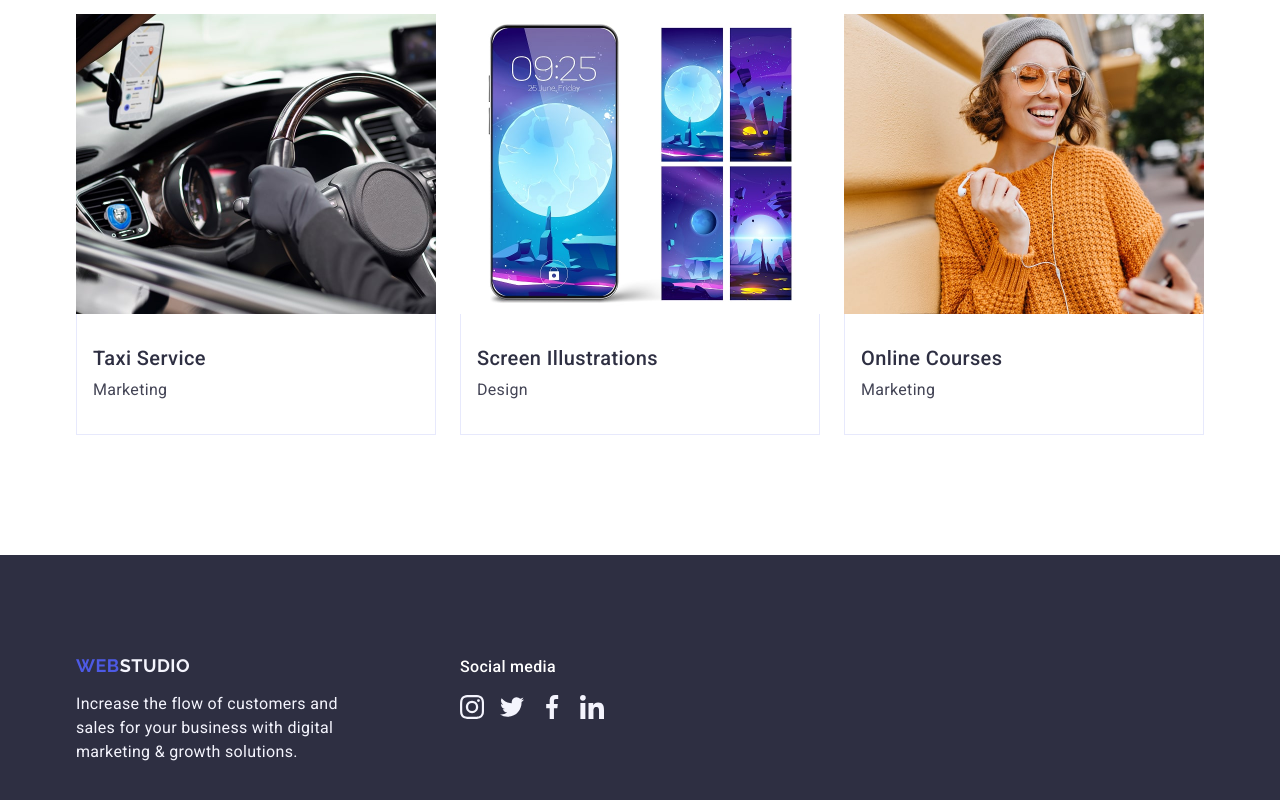
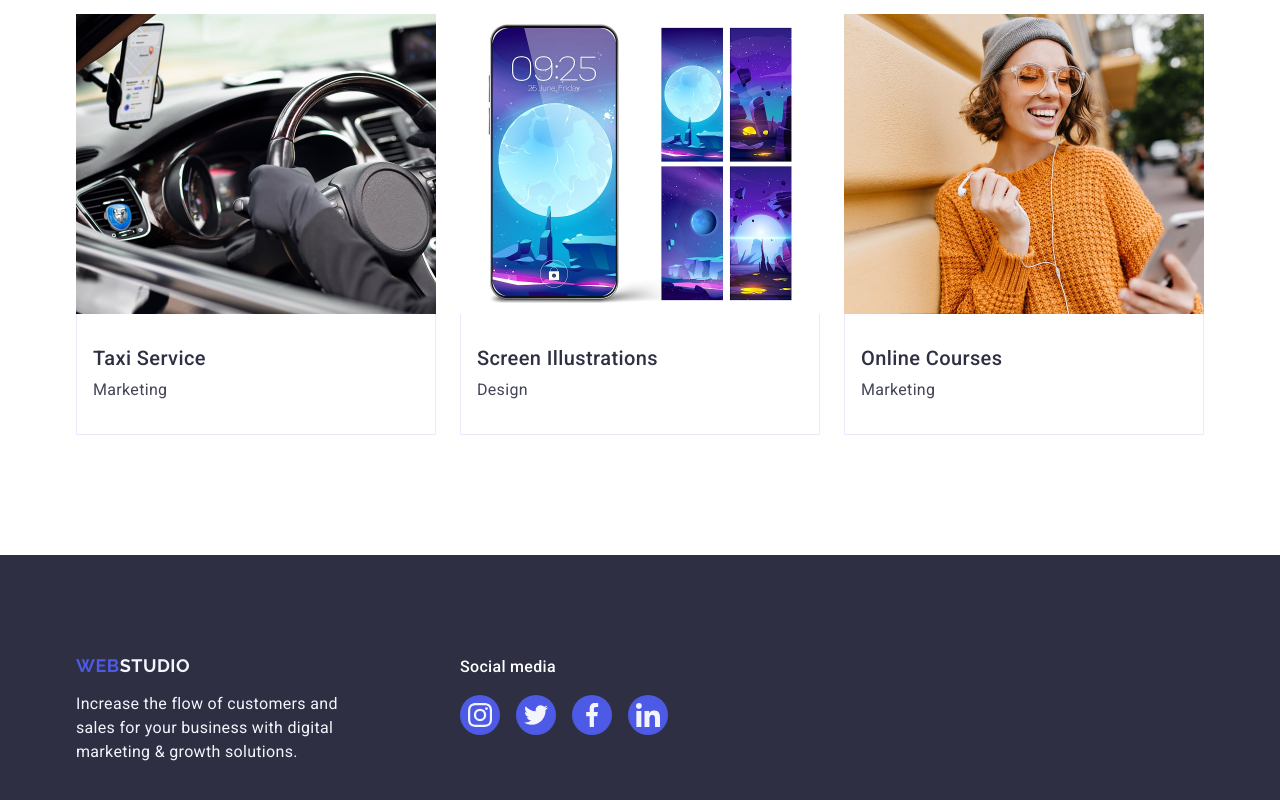
Before and after one commit to NataliMisailova/goit-markup-hw-04, a plain HTML site: page index.html in a window 1280 px wide. Shown: the part 2604-3404 px from the top of the page. Drawn offline with nearby package versions, Linux system fonts and the light colour scheme.

Commit message:
update hw4

```diff
--- a/index.html
+++ b/index.html
@@ -438,24 +438,32 @@
           <p class="footer-media-text">Social media</p>
           <ul class="footer-list-icon">
             <li class="footer-item">
-              <svg class="footer-icon" width="24" height="24">
+              <a class="footer-link" href=""
+                      ><svg class="footer-icon" width="24" height="24">
                         <use href="./images/icons.svg#icon-instagram"></use>
                       </svg>
+                    </a>
                   </li>
-            <li class="footer-item">
-              <svg class="footer-icon" width="24" height="24">
+                  <li>
+                    <a class="footer-link" href=""
+                      ><svg class="footer-icon" width="24" height="24">
                         <use href="./images/icons.svg#icon-twitter"></use>
                       </svg>
+                    </a>
                   </li>
                   <li>
-              <svg class="footer-icon" width="24" height="24">
+                    <a class="footer-link" href=""
+                      ><svg class="footer-icon" width="24" height="24">
                         <use href="./images/icons.svg#icon-facebook"></use>
                       </svg>
+                    </a>
                   </li>
-            <li class="footer-item">
-              <svg class="footer-icon" width="24" height="24">
+                  <li>
+                    <a class="footer-link" href=""
+                      ><svg class="footer-icon" width="24" height="24">
                         <use href="./images/icons.svg#icon-linkedin"></use>
                       </svg>
+                    </a>
                   </li>
           </ul>
         </div>
```
Lines whose indentation alone changed are shown as unchanged.
